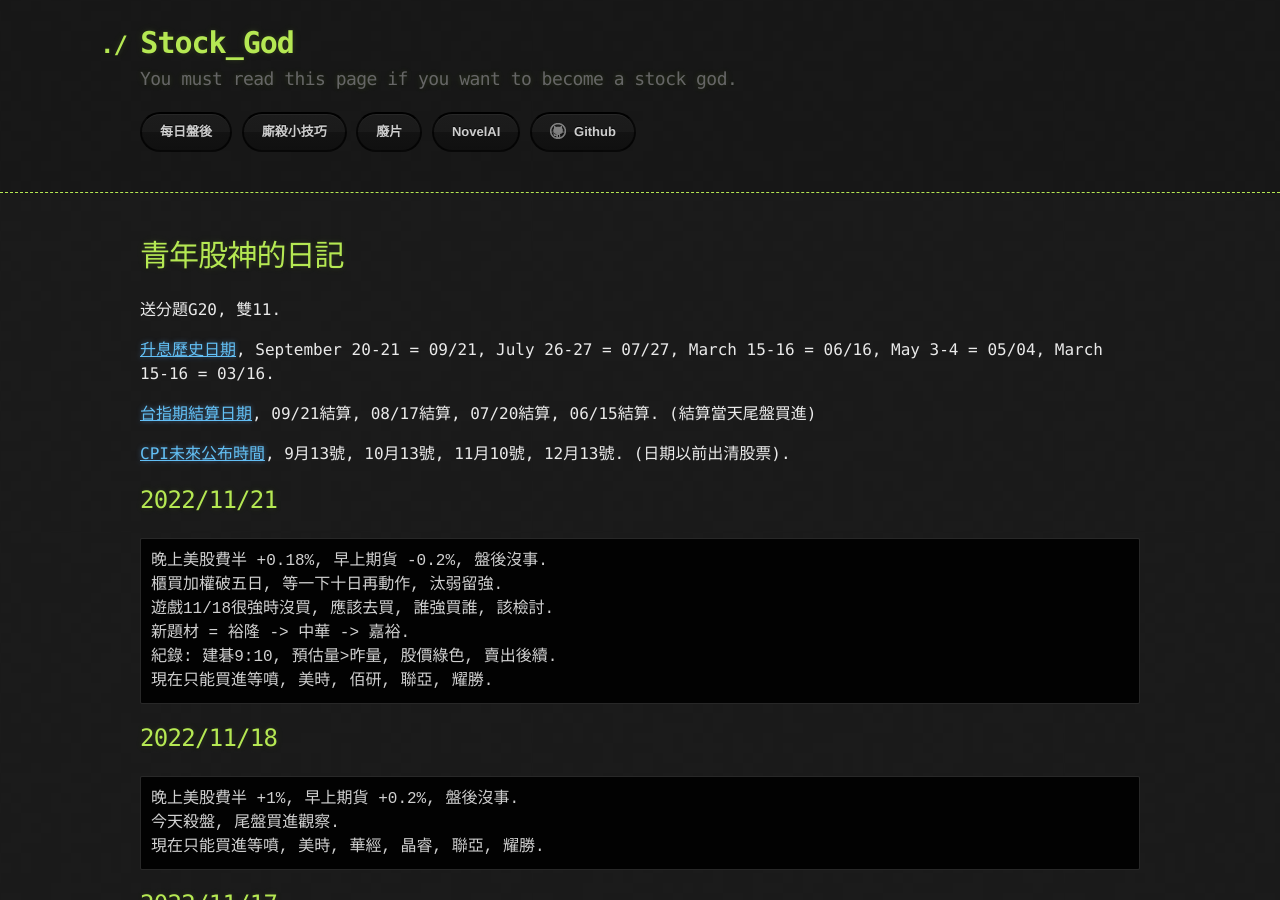
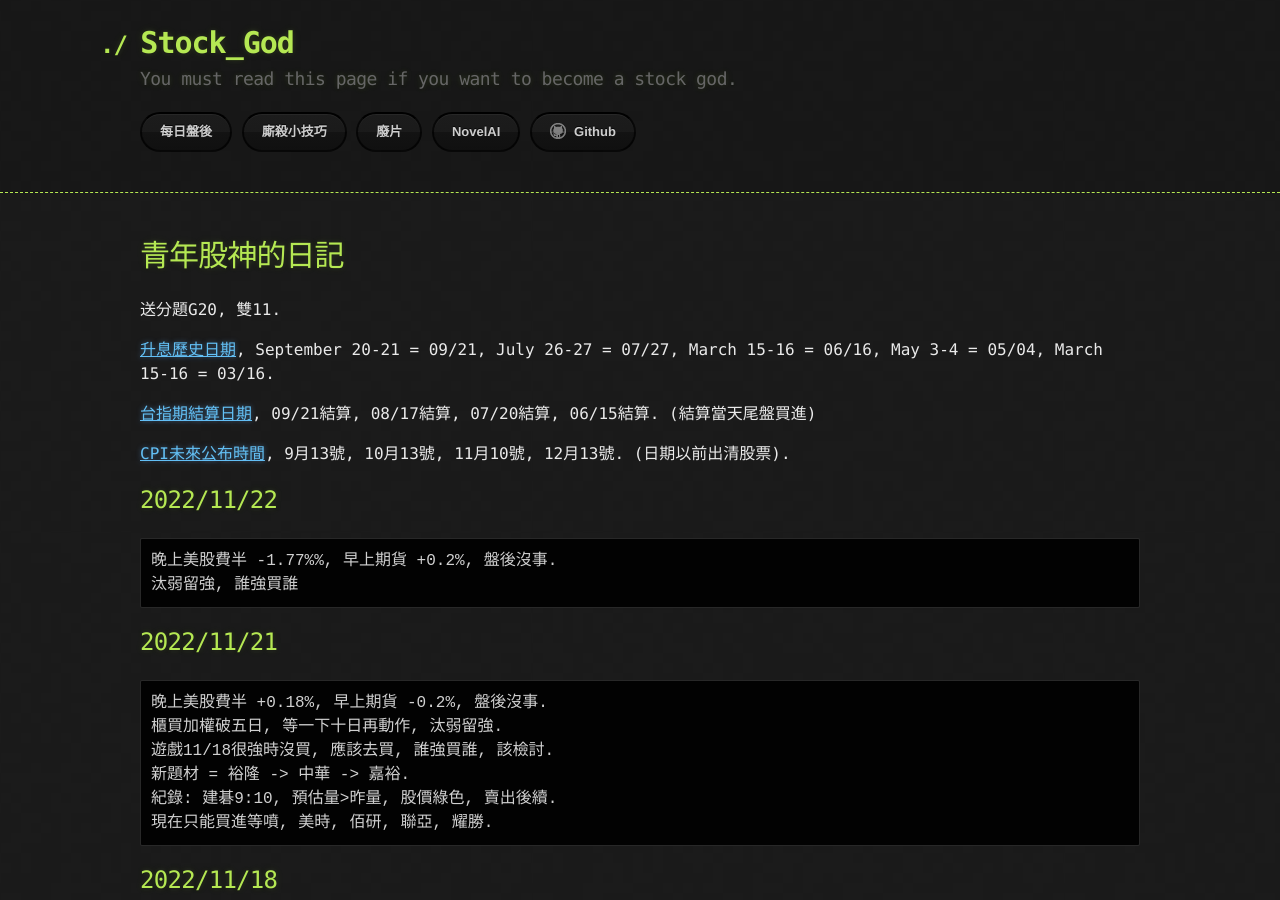
Before and after one commit to lepg5487/Stock_God, a Jekyll site: the page built from index.md, in a window 1280 px wide and 900 px high. Built offline with Jekyll 4.4.1, drawn with Linux system fonts in a browser that asks for light colours; our own code applies the rules of GitHub Pages for plain Markdown files.

Commit message:
Update index.md

````diff
--- a/index.md
+++ b/index.md
@@ -11,6 +11,12 @@ layout: testlayouts
 [台指期結算日期](https://options.tw/%E6%9C%9F%E8%B2%A8%E8%A1%8C%E4%BA%8B%E6%9B%86/), 09/21結算, 08/17結算, 07/20結算, 06/15結算. (結算當天尾盤買進)
 
 [CPI未來公布時間](https://chihyun.tw/cpi-release-date/), 9月13號, 10月13號, 11月10號, 12月13號. (日期以前出清股票).
+
+## 2022/11/22
+```
+晚上美股費半 -1.77%%, 早上期貨 +0.2%, 盤後沒事.
+汰弱留強, 誰強買誰
+```
 
 ## 2022/11/21
 ```
````
